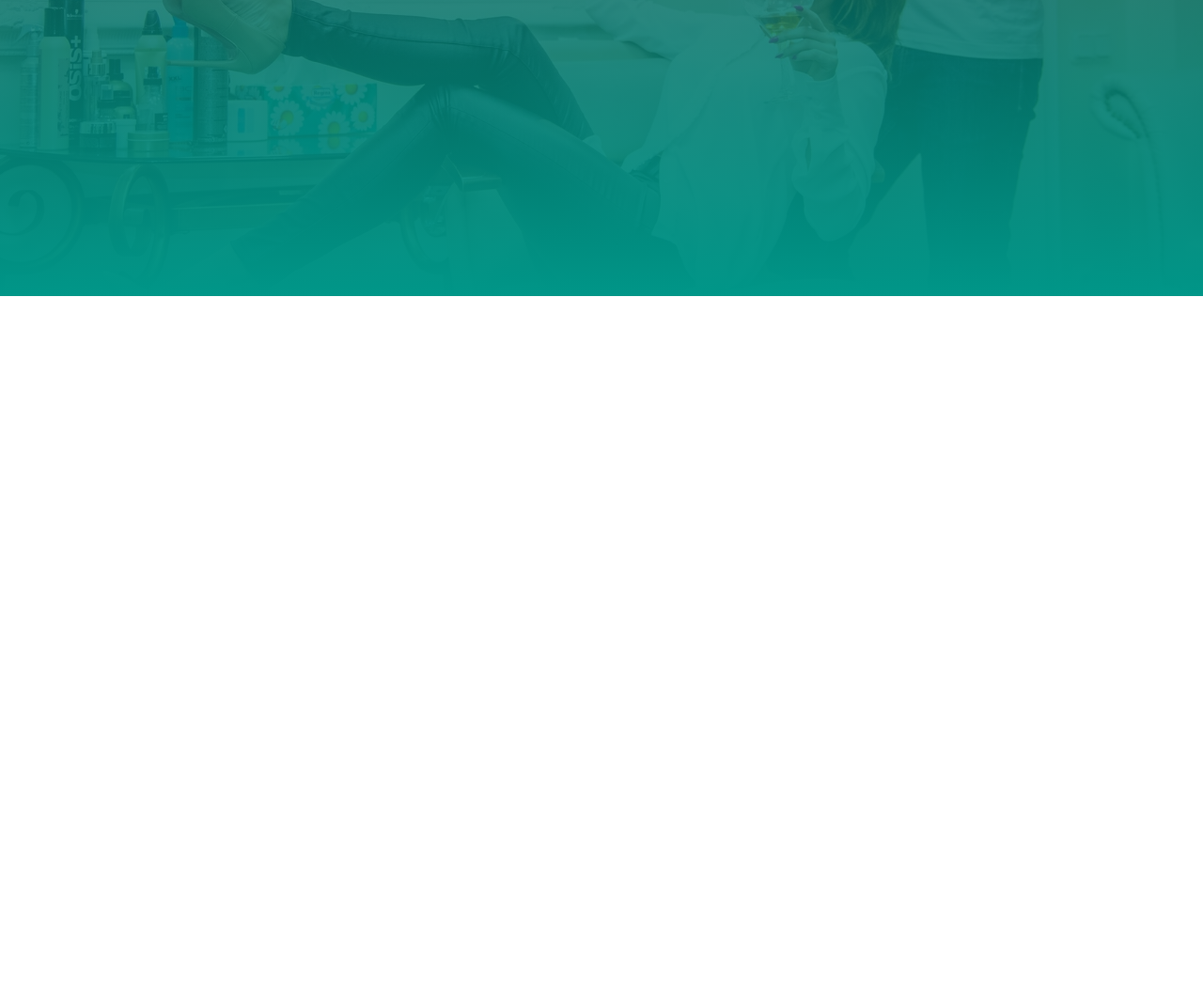
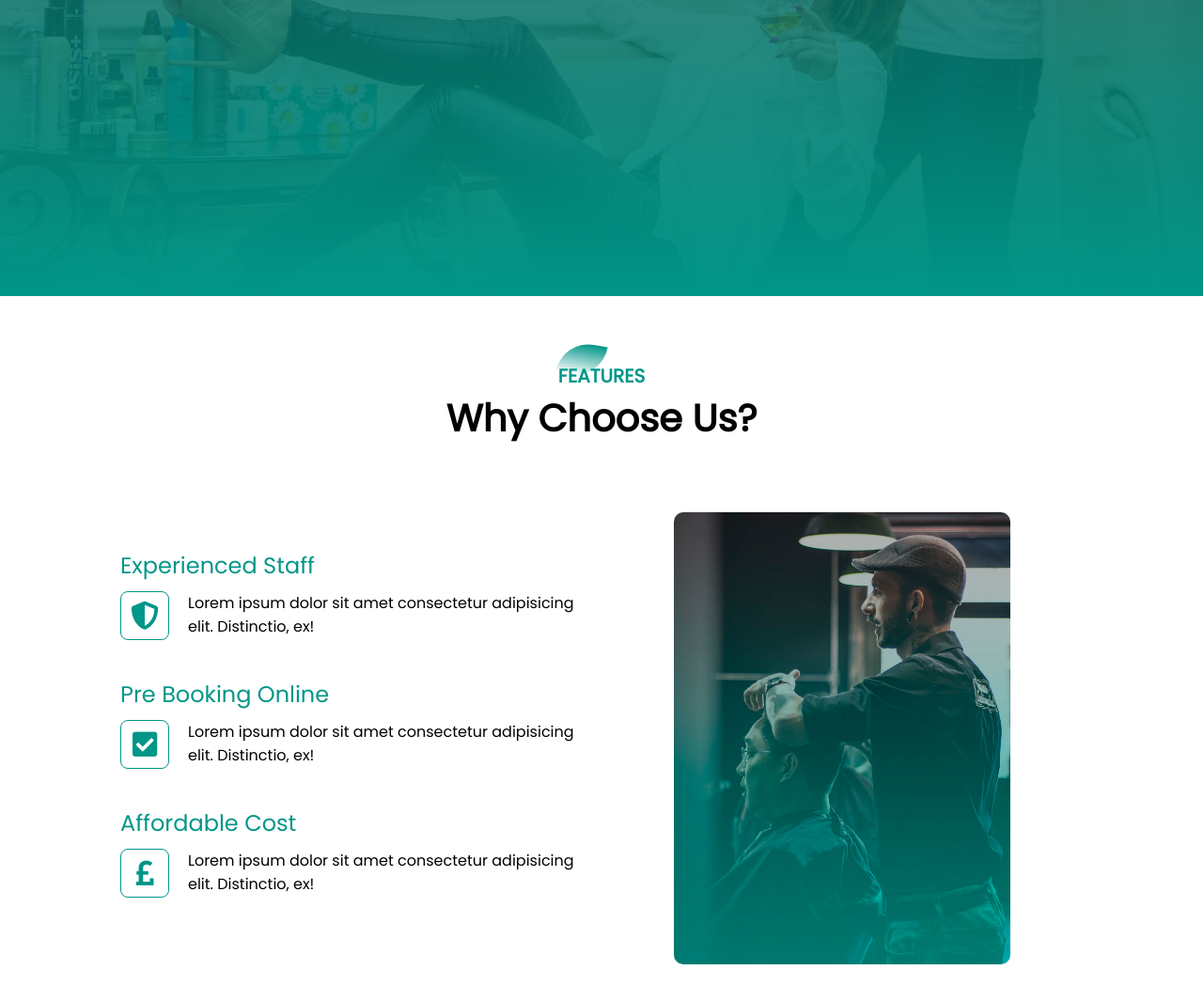
Before and after one commit to imonweb/Barber-Shop-Page, a plain HTML site: page index.html in a window 1280 px wide. Shown: the part 485-1550 px from the top of the page at 94% size. Before the commit the page ends 800 px from the top, so only its background shows below. Drawn offline with Linux system fonts and the light colour scheme.

Commit message:
features

```diff
--- a/index.html
+++ b/index.html
@@ -7,6 +7,7 @@
   <link rel="stylesheet" href="main.css">
   <link rel="preconnect" href="https://fonts.gstatic.com">
   <link href="https://fonts.googleapis.com/css2?family=Kaushan+Script&family=Poppins&display=swap" rel="stylesheet">
+  <link rel="stylesheet" href="https://cdnjs.cloudflare.com/ajax/libs/font-awesome/5.15.3/css/all.min.css">
   <title>Barber shop Page</title>
 </head>
 <body>
@@ -38,6 +39,54 @@
     <img src="images/menu.png" alt="menu" id="menu">
   </div>
 
+  <!-- Features -->
+
+  <section id="feature">
+    <div class="title-text">
+      <p>FEATURES</p>
+      <h1>Why Choose Us?</h1>
+    </div>
+
+    <div class="feature-box">
+      <div class="features">
+
+        <h1>Experienced Staff</h1>
+        <div class="features-desc">
+          <div class="feature-icon">
+            <i class="fas fa-shield-alt"></i>
+          </div>
+          <div class="feature-text">
+            <p>Lorem ipsum dolor sit amet consectetur adipisicing elit. Distinctio, ex!</p>
+          </div>
+        </div>
+
+        <h1>Pre Booking Online</h1>
+        <div class="features-desc">
+          <div class="feature-icon">
+            <i class="fas fa-check-square"></i>
+          </div>
+          <div class="feature-text">
+            <p>Lorem ipsum dolor sit amet consectetur adipisicing elit. Distinctio, ex!</p>
+          </div>
+        </div>
+
+        <h1>Affordable Cost</h1>
+        <div class="features-desc">
+          <div class="feature-icon">
+            <i class="fas fa-pound-sign"></i>
+          </div>
+          <div class="feature-text">
+            <p>Lorem ipsum dolor sit amet consectetur adipisicing elit. Distinctio, ex!</p>
+          </div>
+        </div>
+
+      </div> <!-- features -->
+      <div class="features-img">
+        <img src="images/barber-man.jpg" alt="barber-man">
+      </div>
+    </div> <!-- feature-box -->
+  </section>
+
 
 
   <script src="app.js"></script>
--- a/main.css
+++ b/main.css
@@ -4,8 +4,12 @@
   font-family: "Poppins", sans-serif;
 }
 
+:root {
+  --primary-clr: #009688;
+}
+
 #banner {
-  background: linear-gradient(rgba(0,0,0,0.5),#009688),url(images/banner.jpg);
+  background: linear-gradient(rgba(0,0,0,0.5),var(--primary-clr)),url(images/banner.jpg);
   background-size: cover;
   background-position: center;
   height: 100vh;
@@ -79,7 +83,7 @@
   /* right: 0; */
   right: 180px;
   top: 0;
-  background: #009688;
+  background: var(--primary-clr);
   z-index: 2;
   transition: 0.5s;
 }
@@ -97,7 +101,7 @@ nav ul li a {
 #menuBtn {
   width: 50px;
   height: 50px;
-  background: #009688;
+  background: var(--primary-clr);
   text-align: center;
   position: fixed;
   right: 30px;
@@ -122,3 +126,110 @@ nav ul li a {
     margin: 20px auto;
   }
 }
+
+/*  Feature */
+
+#feature {
+  width: 100%;
+  padding: 70px 0;
+
+}
+
+.title-text {
+  text-align: center;
+  padding-bottom: 70px;
+}
+
+.title-text p {
+  margin: auto;
+  font-size: 20px;
+  color: var(--primary-clr);
+  font-weight: bold;
+  position: relative;
+  z-index: 1;
+  display: inline-block;
+}
+
+.title-text p::after {
+  content: '';
+  width: 50px;
+  height: 35px;
+  background: linear-gradient(#019587,#fff);
+  position: absolute;
+  top: -20px;
+  left: 0;
+  z-index: -1;
+  transform: rotate(10deg);
+  border-top-left-radius: 35px;
+  border-bottom-right-radius: 35px;
+}
+
+.title-text h1 {
+  font-size: 40px;
+}
+
+.feature-box {
+  width: 80%;
+  margin: auto;
+  display: flex;
+  flex-wrap: wrap;
+  align-items: center;
+  text-align: center;
+}
+
+.features {
+  flex-basis: 50%;
+}
+
+.features-img {
+  flex-basis: 50%;
+  margin: auto;
+}
+
+.features-img img {
+  width: 70%;
+  border-radius: 10px;
+}
+
+.features h1 {
+  text-align: left;
+  margin-bottom: 10px;
+  font-weight: 100;
+  color: var(--primary-clr);
+}
+
+.features-desc {
+  display: flex;
+  align-items: left;
+  margin-bottom: 40px;
+}
+
+.feature-icon .fas {
+  width: 50px;
+  height: 50px;
+  font-size: 30px;
+  line-height: 50px;
+  border-radius: 8px;
+  color: var(--primary-clr);
+  border: 1px solid var(--primary-clr);
+}
+
+.feature-text p {
+  padding: 0 20px;
+  text-align: initial;
+}
+@media screen and (max-width: 770px){
+    .title-text h1 {
+    font-size: 25px;
+  }
+
+  .features {
+    flex-basis: 100%;
+  }
+  .features-img {
+    flex-basis: 100%;
+  }
+  .features-img img {
+    width: 100%;
+  }
+}
```
